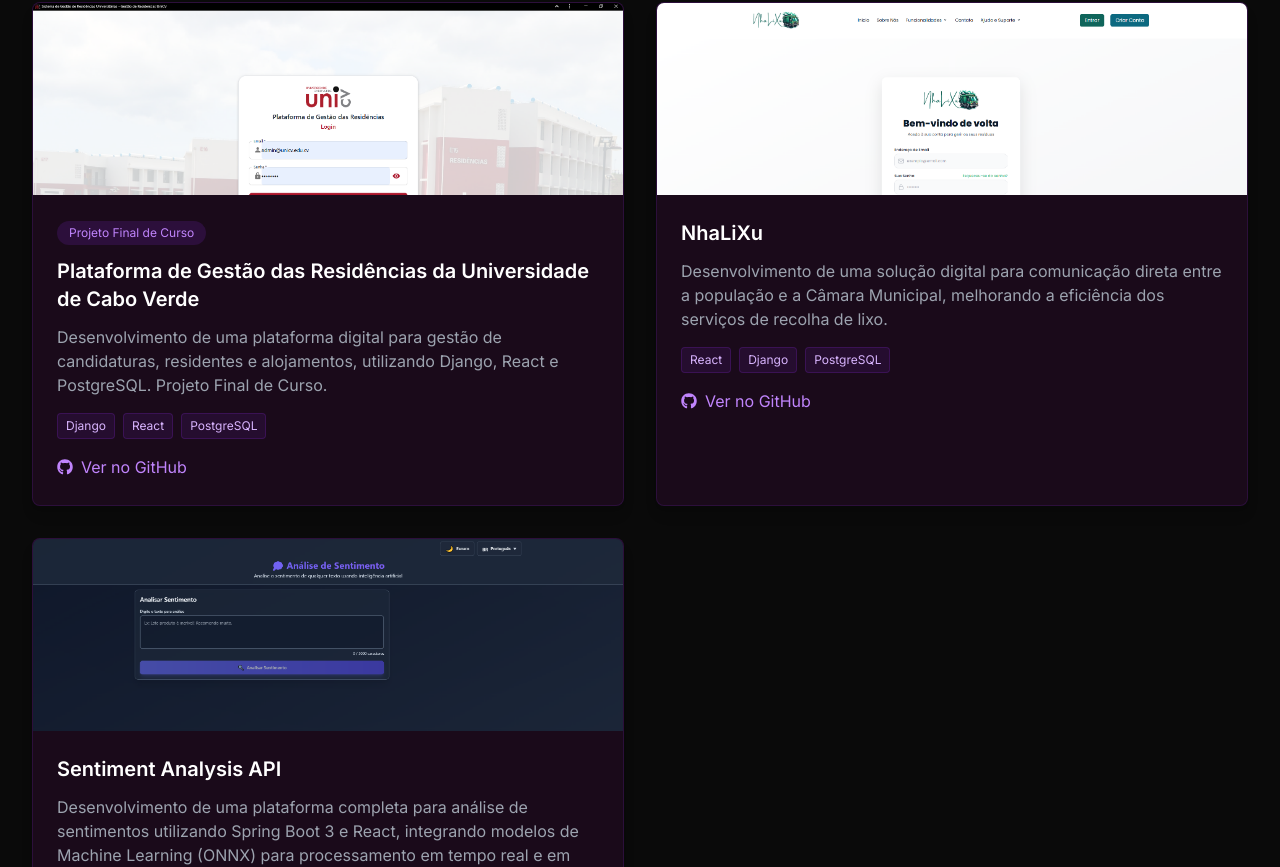
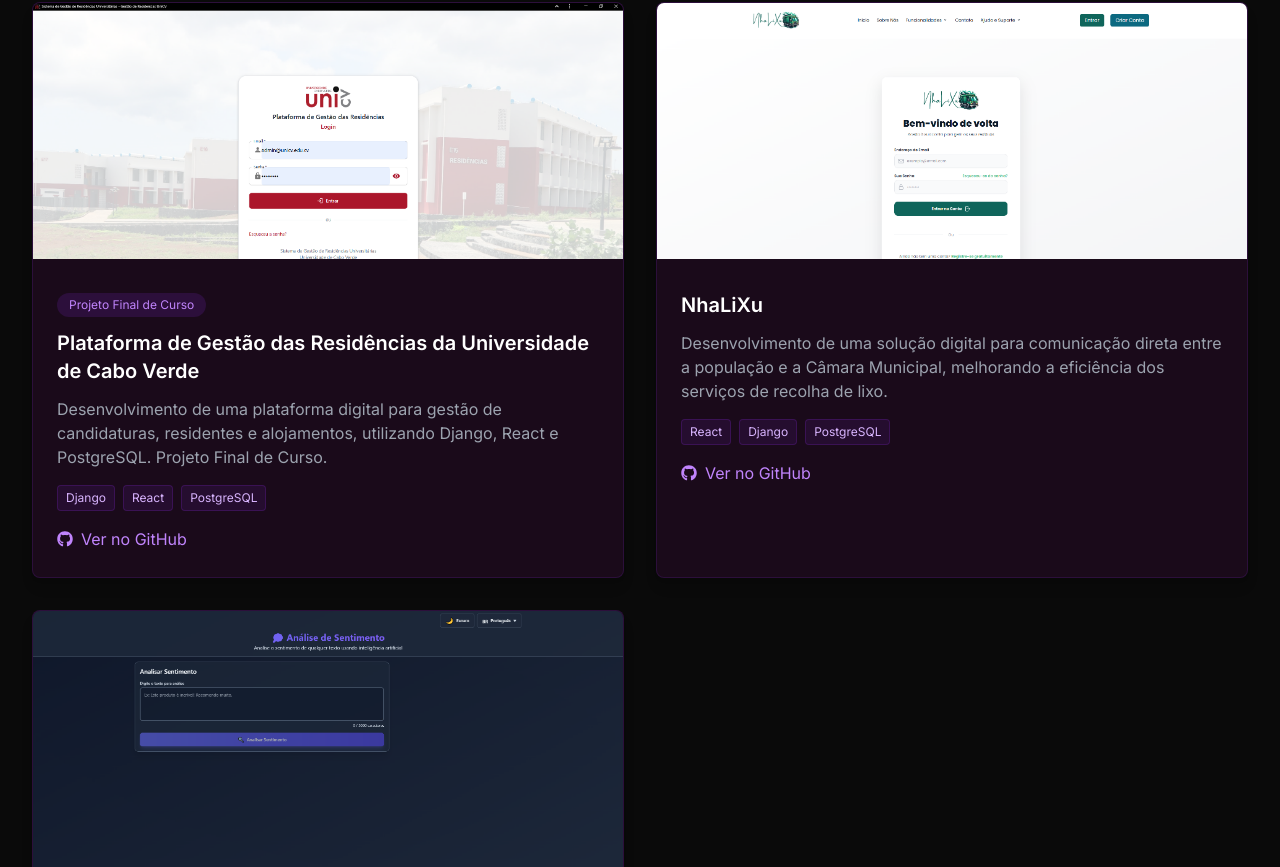
Before and after one commit to Andreia797/about_me, a React (Vite) app: page / in a window 1280 px wide. Shown: the part 3073-3940 px from the top of the page. Built offline with nearby package versions, Linux system fonts and the light colour scheme; no server answers.

Commit message:
Update imagens

```diff
--- a/dev-dist/sw.js
+++ b/dev-dist/sw.js
@@ -85,7 +85,7 @@ define(['./workbox-eda88673'], (function (workbox) { 'use strict';
     "revision": "3ca0b8505b4bec776b69afdba2768812"
   }, {
     "url": "index.html",
-    "revision": "0.h8vlc4jdsj"
+    "revision": "0.cttflhvcn98"
   }], {});
   workbox.cleanupOutdatedCaches();
   workbox.registerRoute(new workbox.NavigationRoute(workbox.createHandlerBoundToURL("index.html"), {
--- a/src/components/Projects.tsx
+++ b/src/components/Projects.tsx
@@ -54,7 +54,7 @@ const Projects = () => {
               whileHover={{ scale: 1.02, y: -5 }}
               className="bg-[#1a0a1a] border border-purple-900/30 rounded-lg overflow-hidden hover:border-purple-500/50 transition-all duration-300 shadow-lg"
             >
-              <div className="h-48 bg-gradient-to-br from-purple-900/20 to-violet-900/20 flex items-center justify-center">
+              <div className="h-64 bg-gradient-to-br from-purple-900/20 to-violet-900/20 flex items-center justify-center">
                 {project.image ? (
                   <img src={project.image} alt={t(project.title)} className="w-full h-full object-cover object-top" />
                 ) : (
@@ -63,7 +63,7 @@ const Projects = () => {
                   </div>
                 )}
               </div>
-              <div className="p-6">
+              <div className="pt-8 pb-6 px-6">
                 {project.type && (
                   <span className="inline-block px-3 py-1 bg-purple-900/30 text-purple-400 text-xs rounded-full mb-3">
                     {project.type && t(project.type)}
```
